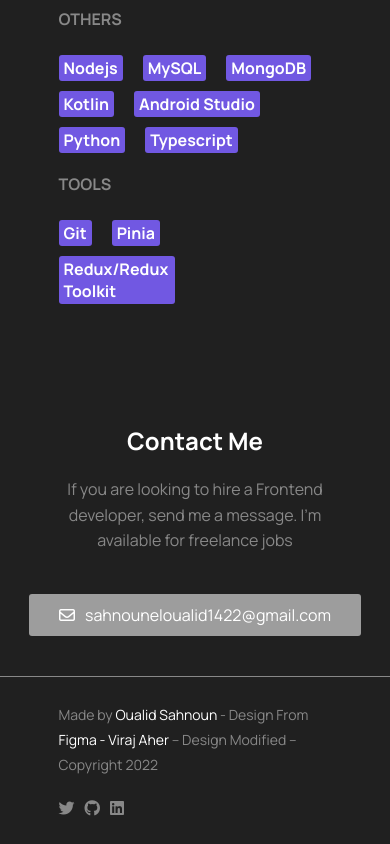
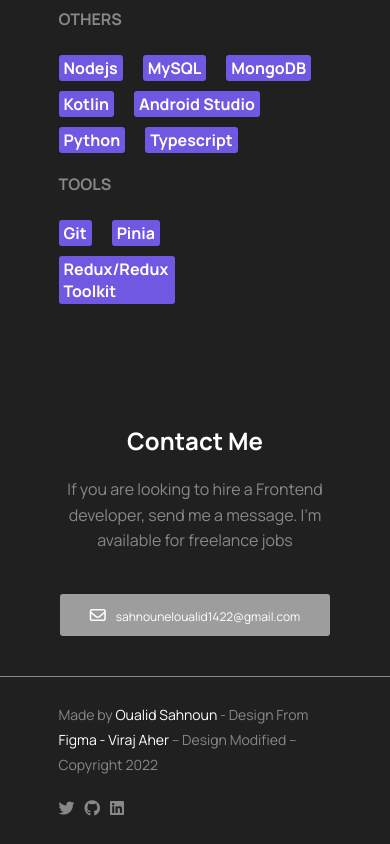
Before and after one commit to WalidSahnoun0001/waleed-sahnoun, a React (Create React App) app: page / in a window 390 px wide. Shown: the part 4925-5769 px from the top of the page. Built offline with nearby package versions, Linux system fonts and the light colour scheme; the HTML template or start-up script is replaced by a standard one.

Commit message:
Portfolio

```diff
--- a/src/components/Contact/contact.css
+++ b/src/components/Contact/contact.css
@@ -32,6 +32,9 @@
 }
 
 @media (max-width: 575.98px) {
+    .contact .email-me a span {
+        font-size: 12px;
+    }
     .contact p {
         width: 80%;
     }
```
